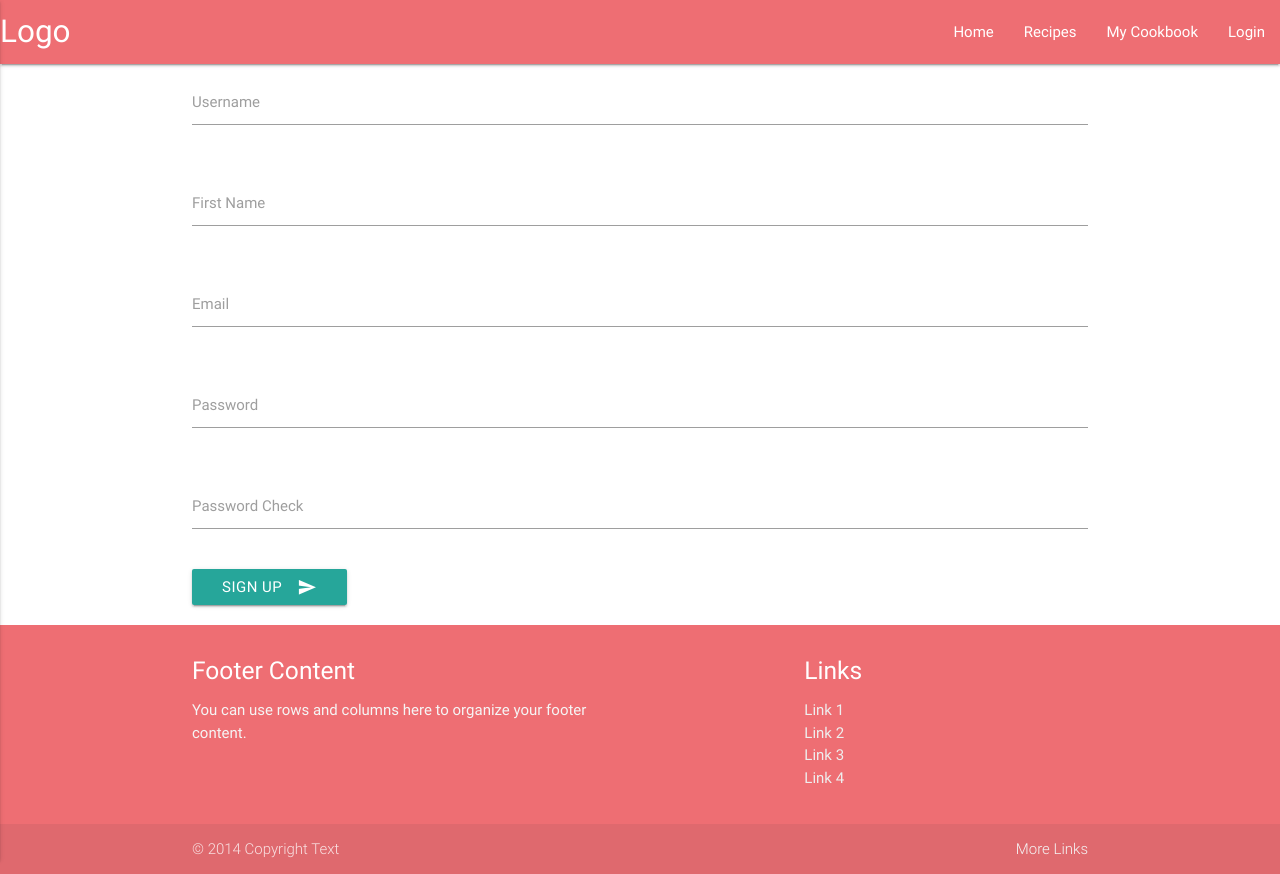
After one commit to Baldpet/Family-cookbook, a Python web app: template templates/signup.html in a window 1280 px wide. The commit adds this page. Run offline with Jinja, Linux system fonts and the light colour scheme; the template is opened without the code that fills it, so the values that code supplies are empty; some libraries are stand-ins or nearby versions.

Commit message:
added the basic sign up html/route and form

```diff
--- a/templates/base.html
+++ b/templates/base.html
@@ -11,16 +11,16 @@
 <body>
 	<nav>
 		<div class="nav-wrapper">
-			<a href="#" class="brand-logo">Logo</a>
+			<a href="{{url_for('home')}}" class="brand-logo">Logo</a>
             <a href="#" data-activates="mobile-demo" class="button-collapse"><i class="material-icons">menu</i></a>
 			<ul id="nav-mobile" class="right hide-on-med-and-down">
-				<li><a href="#">Home</a></li>
+				<li><a href="{{url_for('home')}}">Home</a></li>
 				<li><a href="#">Recipes</a></li>
 				<li><a href="#">My Cookbook</a></li>
                 <li><a href="#">Login</a></li>
 			</ul>
             <ul class="side-nav" id="mobile-demo">
-                <li><a href="#">Home</a></li>
+                <li><a href="{{url_for('home')}}">Home</a></li>
                 <li><a href="#">Recipes</a></li>
                 <li><a href="#">My Cookbook</a></li>
                 <li><a href="#">Login</a></li>
--- a/templates/index.html
+++ b/templates/index.html
@@ -20,7 +20,7 @@
                     <button class="btn waves-effect waves-light" type="submit" name="action">Submit
                         <i class="material-icons right">send</i>
                     </button>
-                    <p>Not got a profile? Sign up for a free acocunt <a href="#">here</a></p>
+                    <p>Not got a profile? Sign up for a free acocunt <a href="{{url_for('sign_up')}}">here</a></p>
                 </div>
 			</div>
         </div>
--- /dev/null
+++ b/templates/signup.html
@@ -0,0 +1,42 @@
+{% extends "base.html" %}
+{% block content %}
+<div class="container">
+    <div class="row">
+        <form class="col s12">
+            <div class="row">
+                <div class="input-field col s12">
+                    <input id="username" type="text" class="validate">
+                    <label for="username">Username</label>
+                </div>
+            </div>
+            <div class="row">
+                <div class="input-field col s12">
+                    <input id="first_name" type="text" class="validate">
+                    <label for="first_name">First Name</label>
+                </div>
+            </div>
+            <div class="row">
+                <div class="input-field col s12">
+                    <input id="email" type="email" class="validate">
+                    <label for="email">Email</label>
+                </div>
+            </div>
+            <div class="row">
+                <div class="input-field col s12">
+                    <input id="password" type="password" class="validate">
+                    <label for="password">Password</label>
+                </div>
+            </div>
+            <div class="row">
+                <div class="input-field col s12">
+                    <input id="password-check" type="password" class="validate">
+                    <label for="password-check">Password Check</label>
+                </div>
+            </div>
+            <button class="btn waves-effect waves-light" type="submit" name="action">Sign Up
+                <i class="material-icons right">send</i>
+            </button>
+        </form>
+    </div>
+</div>
+{% endblock %}
```
Also changed, not shown: app.py (+8 -0 lines).
